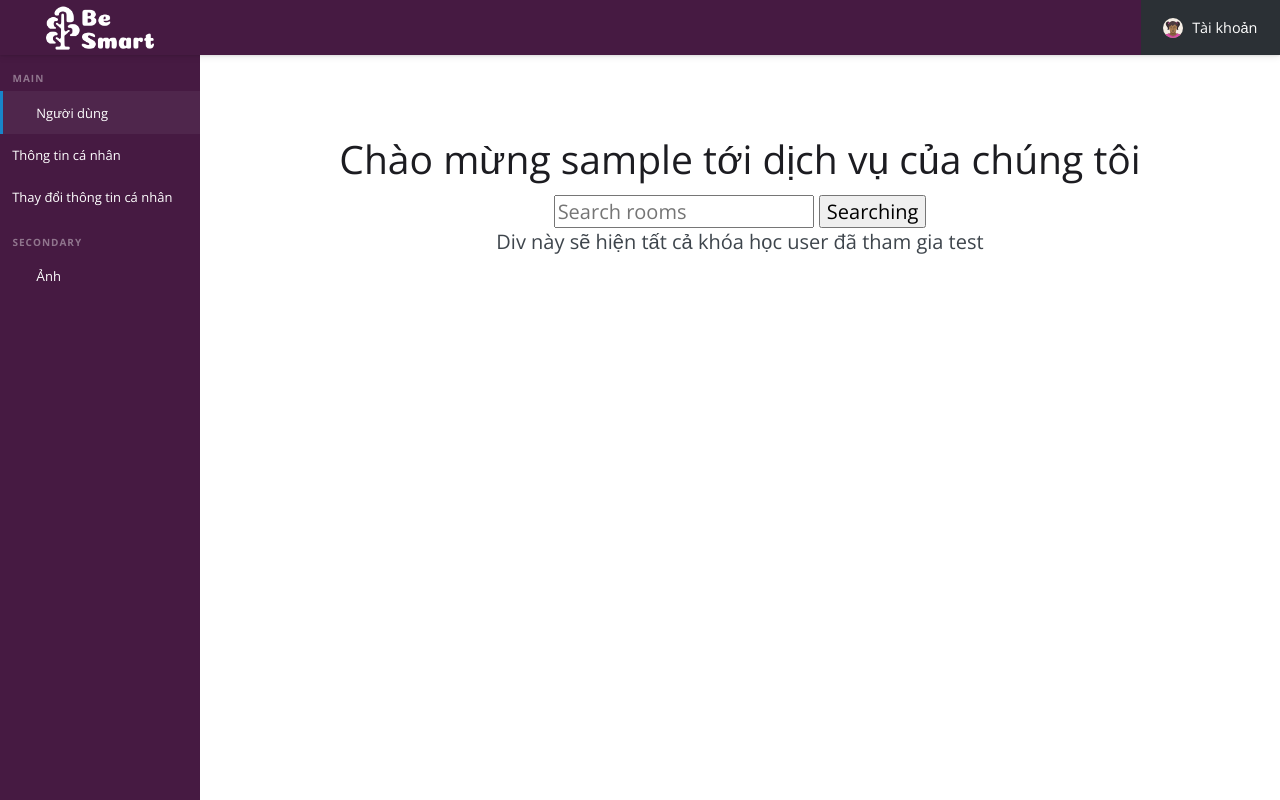
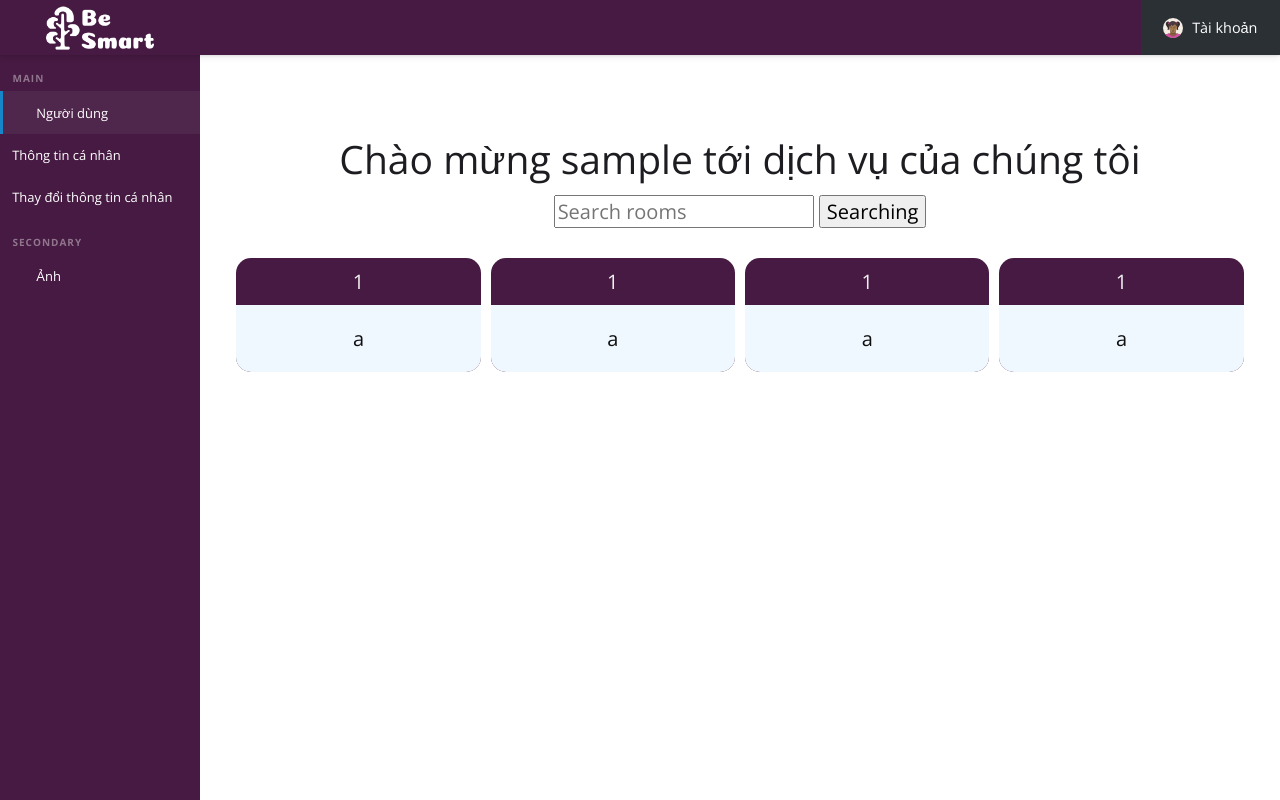
Before and after one commit to b1team/examination-web, a Flask app: template app/templates/student.html in a window 1280 px wide. Run offline with Flask 2, Linux system fonts and the light colour scheme; the template is opened without the code that fills it: most values are stand-ins (such as "Sample title", 1, 10 or a date in 2020); parts of the project's set-up code (start-up, migrations or seed data) failed here and were passed over.

Commit message:
update components room for html and css

```diff
--- /dev/null
+++ b/app/static/css/grid.css
@@ -0,0 +1,87 @@
+* {
+    box-sizing: border-box;
+    -moz-box-sizing: border-box;  /* dành cho firefox bản cũ */
+    -webkit-box-sizing: border-box; /* dành cho chrome bản cũ */
+}
+
+.row::after {
+    content: "";
+    clear: both;
+    display: table;
+}
+
+[class*="col-"] {
+    float: left;
+    padding:5px;
+}
+
+@media only screen and (max-width: 576px){
+    /* For mobile: */
+    .col-xs-1 {width: 8.33%;}
+    .col-xs-2 {width: 16.66%;}
+    .col-xs-3 {width: 25%;}
+    .col-xs-4 {width: 33.33%;}
+    .col-xs-5 {width: 41.66%;}
+    .col-xs-6 {width: 50%;}
+    .col-xs-7 {width: 58.33%;}
+    .col-xs-8 {width: 66.66%;}
+    .col-xs-9 {width: 75%;}
+    .col-xs-10 {width: 83.33%;}
+    .col-xs-11 {width: 91.66%;}
+    .col-xs-12 {width: 100%;}
+    .hidden-xs {display:none;}
+    .container{padding:0px 10px;}
+}
+@media only screen and (min-width: 576px) and (max-width:768px){
+    /* For landscape phone: */
+    .col-sm-1 {width: 8.33%;}
+    .col-sm-2 {width: 16.66%;}
+    .col-sm-3 {width: 25%;}
+    .col-sm-4 {width: 33.33%;}
+    .col-sm-5 {width: 41.66%;}
+    .col-sm-6 {width: 50%;}
+    .col-sm-7 {width: 58.33%;}
+    .col-sm-8 {width: 66.66%;}
+    .col-sm-9 {width: 75%;}
+    .col-sm-10 {width: 83.33%;}
+    .col-sm-11 {width: 91.66%;}
+    .col-sm-12 {width: 100%;}
+    .hidden-sm {display:none;}
+    .container{padding:0px 20px;}
+}
+
+@media only screen and (min-width: 768px) and (max-width:992px) {
+    /* For mini desktop or tablet: */
+    .col-md-1 {width: 8.33%;}
+    .col-md-2 {width: 16.66%;}
+    .col-md-3 {width: 25%;}
+    .col-md-4 {width: 33.33%;}
+    .col-md-5 {width: 41.66%;}
+    .col-md-6 {width: 50%;}
+    .col-md-7 {width: 58.33%;}
+    .col-md-8 {width: 66.66%;}
+    .col-md-9 {width: 75%;}
+    .col-md-10 {width: 83.33%;}
+    .col-md-11 {width: 91.66%;}
+    .col-md-12 {width: 100%;}
+    .hidden-md {display:none;}
+    .container{padding:0px 40px;}
+}
+
+@media only screen and (min-width: 992px) {
+    /* For desktop: */
+    .col-lg-1 {width: 8.33%;}
+    .col-lg-2 {width: 16.66%;}
+    .col-lg-3 {width: 25%;}
+    .col-lg-4 {width: 33.33%;}
+    .col-lg-5 {width: 41.66%;}
+    .col-lg-6 {width: 50%;}
+    .col-lg-7 {width: 58.33%;}
+    .col-lg-8 {width: 66.66%;}
+    .col-lg-9 {width: 75%;}
+    .col-lg-10 {width: 83.33%;}
+    .col-lg-11 {width: 91.66%;}
+    .col-lg-12 {width: 100%;}
+    .hidden-lg {display:none;}
+    .container{padding:0px 120px;}
+}
--- /dev/null
+++ b/app/static/css/roombox.css
@@ -0,0 +1,21 @@
+.room-components{
+    border:none;
+    border-radius: 15px;
+	background: #461A42;
+    color:#f0f0f0;
+    margin-top:25px;
+}
+.room-components .room-title{
+    display:block;
+	width:100%;
+	padding:10px 0px;
+}
+.room-components .room-content{
+    display:block;
+    width:100%;
+	background:#F0F8FF;
+	border-bottom-left-radius: 15px;
+	border-bottom-right-radius: 15px;
+	padding:20px 0px;
+	color:#0f0f0f;
+}
--- a/app/templates/index.html
+++ b/app/templates/index.html
@@ -8,7 +8,6 @@
 	<title>BeSmart</title>
 	<link href="https://stackpath.bootstrapcdn.com/font-awesome/4.7.0/css/font-awesome.min.css" rel="stylesheet">
 	<link href="../static/css/style.css" rel="stylesheet">
-	<!--https://stackpath.bootstrapcdn.com/font-awesome/4.7.0/css/font-awesome.min.css-->
 	<link href="../static/css/owl.theme.default.min.css" rel="stylesheet">
 	<link href="../static/css/owl.carousel.min.css" rel="stylesheet">
 
--- a/app/templates/student.html
+++ b/app/templates/student.html
@@ -9,7 +9,36 @@
                 <input type="text" placeholder="Search rooms">
                 <button>Searching</button>
             </div>
-            <div class="getAllRoomEnterd">Div này sẽ hiện tất cả khóa học user đã tham gia test</div>
+            <div class="getAllRoomEnterd">
+				<div class="getAllRoom">
+					<div class="row">
+						<div class="col-lg-3">
+							<div class="room-components">
+								<div class="room-title">1</div>
+								<div class="room-content">a</div>
+							</div>
+						</div>
+						<div class="col-lg-3">
+							<div class="room-components">
+								<div class="room-title">1</div>
+								<div class="room-content">a</div>
+							</div>
+						</div>
+						<div class="col-lg-3">
+							<div class="room-components">
+								<div class="room-title">1</div>
+								<div class="room-content">a</div>
+							</div>
+						</div>
+						<div class="col-lg-3">
+							<div class="room-components">
+								<div class="room-title">1</div>
+								<div class="room-content">a</div>
+							</div>
+						</div>
+					</div>
+				</div>
+			</div>
 		  </div>
 		</div> <!-- kết thúc phần riêng -->
 {% endblock %}
--- a/app/templates/user.html
+++ b/app/templates/user.html
@@ -1,25 +1,28 @@
 <!doctype html>
 <html lang="en">
+
 <head>
 	<meta charset="UTF-8">
 	<meta name="viewport" content="width=device-width, initial-scale=1">
 	<script>document.getElementsByTagName("html")[0].className += " js";</script>
 	<link rel="stylesheet" href="../static/css/teacher.css">
 	<link rel="stylesheet" href="../static/css/popup.css">
+	<link rel="stylesheet" href="../static/css/roombox.css">
+	<link rel="stylesheet" href="../static/css/grid.css">
 	<title>{% block title %}{% endblock %}</title>
 </head>
+
 <body>
 	<!--Phần này code chung -->
 	<header class="cd-main-header js-cd-main-header" style="background-color: #461A42;">
 		<div class="cd-logo-wrapper">
-		  <a href="/" class="cd-logo"><img src="../static/images/logo1.png" style="height:120px; width:120px;" alt="Logo"></a>
+			<a href="/" class="cd-logo"><img src="../static/images/logo1.png" style="height:120px; width:120px;"
+					alt="Logo"></a>
 		</div>
-
-
 
 		<button class="reset cd-nav-trigger js-cd-nav-trigger" aria-label="Toggle menu"><span></span></button>
 
-		<ul class="cd-nav__list js-cd-nav__list" >
+		<ul class="cd-nav__list js-cd-nav__list">
 			<li class="cd-nav__item cd-nav__item--has-children cd-nav__item--account js-cd-item--has-children">
 				<a href="#0">
 					<img src="../static/images/cd-avatar.svg" alt="avatar">
@@ -33,13 +36,15 @@
 				</ul>
 			</li>
 		</ul>
-	  </header> <!-- .cd-main-header -->
+	</header>
+	<!-- .cd-main-header -->
 
 	<main class="cd-main-content">
 		<nav class="cd-side-nav js-cd-side-nav" style="background-color: #461A42;">
 			<ul class="cd-side__list js-cd-side__list">
 				<li class="cd-side__label"><span>Main</span></li>
-			<li class="cd-side__item cd-side__item--has-children cd-side__item--overview js-cd-item--has-children cd-side__item--selected">
+				<li
+					class="cd-side__item cd-side__item--has-children cd-side__item--overview js-cd-item--has-children cd-side__item--selected">
 					<a href="#0">Người dùng</a>
 
 					<ul class="cd-side__sub-list" style="background-color: #461A42;">
@@ -49,7 +54,7 @@
 				</li>
 			</ul>
 
-		  <ul class="cd-side__list js-cd-side__list" >
+			<ul class="cd-side__list js-cd-side__list">
 				<li class="cd-side__label"><span>Secondary</span></li>
 				<li class="cd-side__item cd-side__item--has-children cd-side__item--images js-cd-item--has-children">
 					<a href="#0">Ảnh</a>
@@ -71,4 +76,5 @@
 	<script src="../static/javascript/main-teacher.js"></script>
 	<script src='../static/javascript/callback.js'></script>
 </body>
+
 </html>
```
Also changed, not shown: app/templates/teacher.html (+28 -1 lines). Lines whose indentation alone changed are shown as unchanged.
